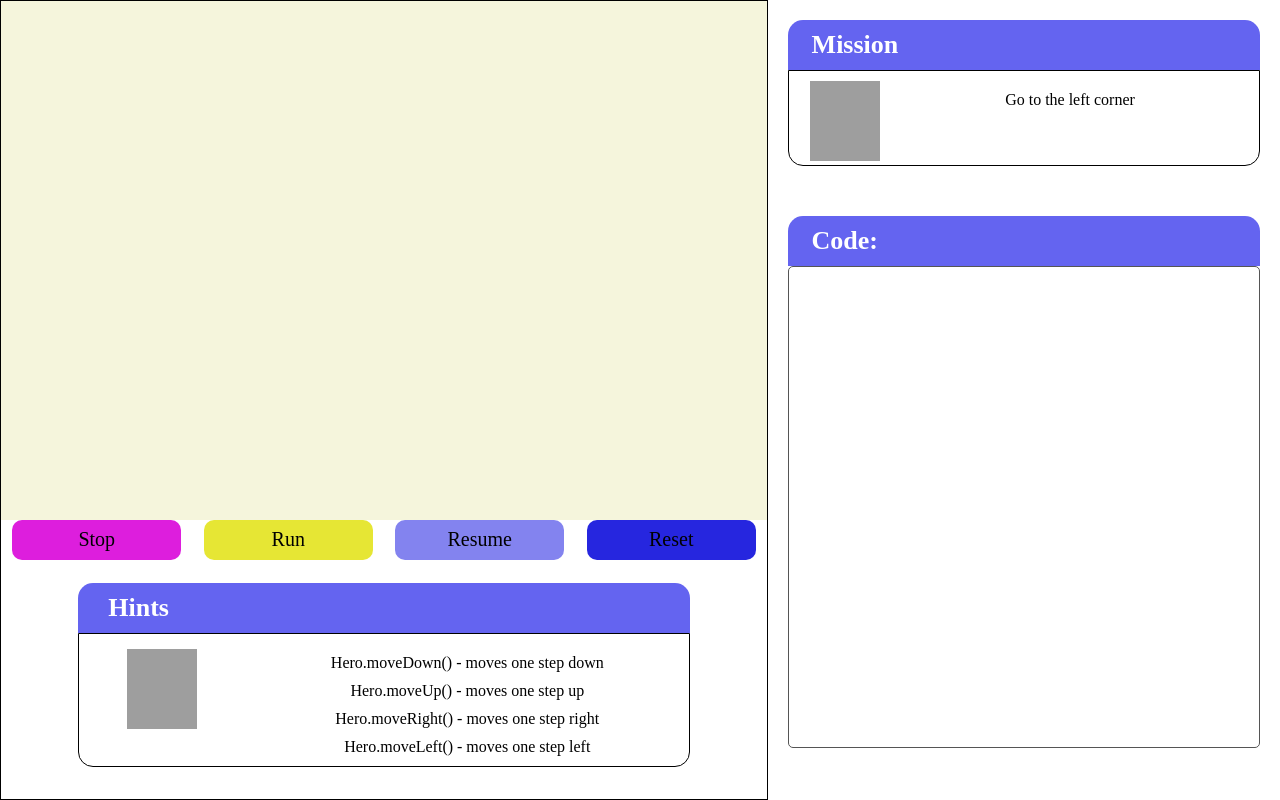
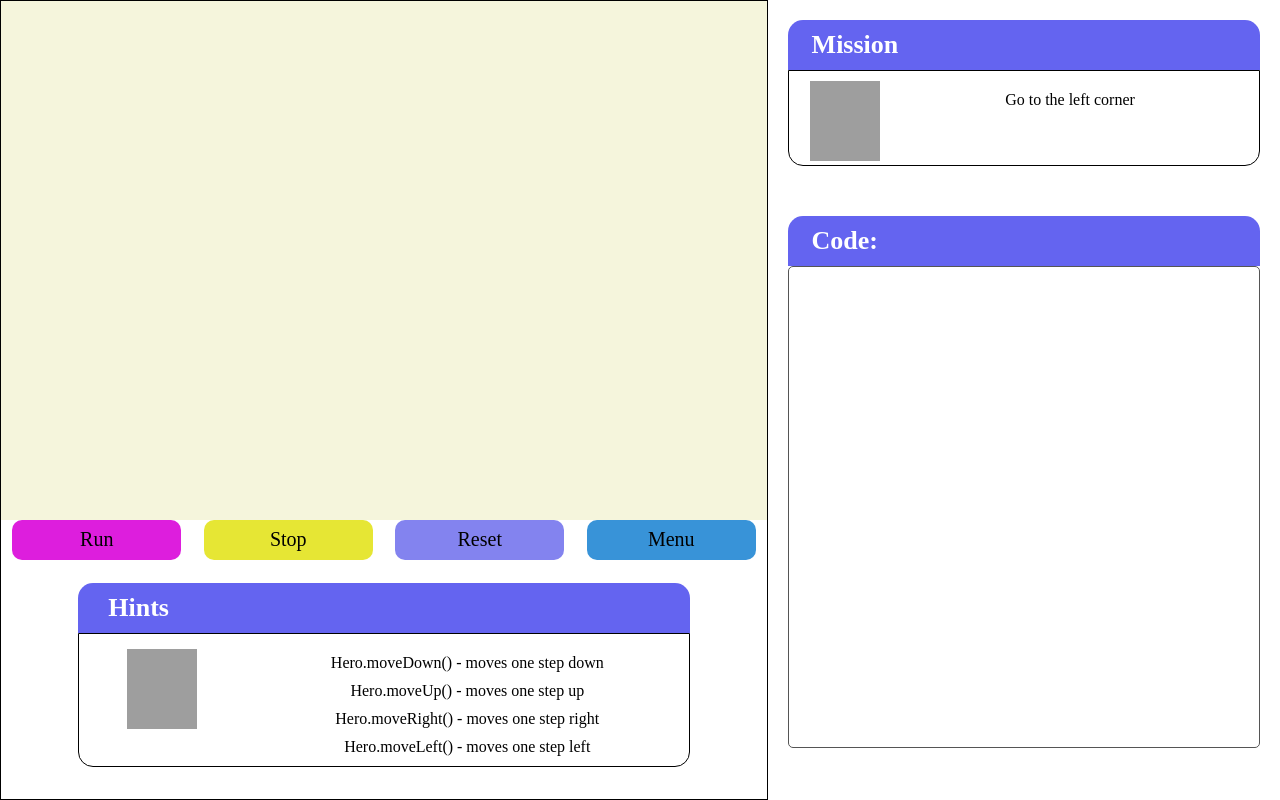
Before and after one commit to quadropunk/FunCode, a React (Create React App) app: page / in a window 1280 px wide. Built offline with nearby package versions, Linux system fonts and the light colour scheme; grey boxes are pictures that could not be loaded.

Commit message:
ctrl menu change color and words

```diff
--- a/src/components/ControlLayoutMenu/ControlLayoutMenu.css
+++ b/src/components/ControlLayoutMenu/ControlLayoutMenu.css
@@ -32,5 +32,5 @@
 }
 
 .reset {
-    background: rgb(38, 38, 223);
+    background: rgb(56, 147, 216);
 }
--- a/src/components/ControlLayoutMenu/ControlLayoutMenu.jsx
+++ b/src/components/ControlLayoutMenu/ControlLayoutMenu.jsx
@@ -4,16 +4,16 @@ const ControlLayoutMenu = ({style}) => {
     return (
         <div className='control-layout-menu-cont'>
             <div className='control-menu-item stop'>
+                <p>Run</p>
+            </div>
+            <div className='control-menu-item run'>
                 <p>Stop</p>
             </div>
-            <div className='control-menu-item run'>
-                <p>Run</p>
-            </div>
             <div className='control-menu-item resume'>
-                <p>Resume</p>
+                <p>Reset</p>
             </div>
             <div className='control-menu-item reset'>
-                <p>Reset</p>
+                <p>Menu</p>
             </div>
         </div>
     )
```
